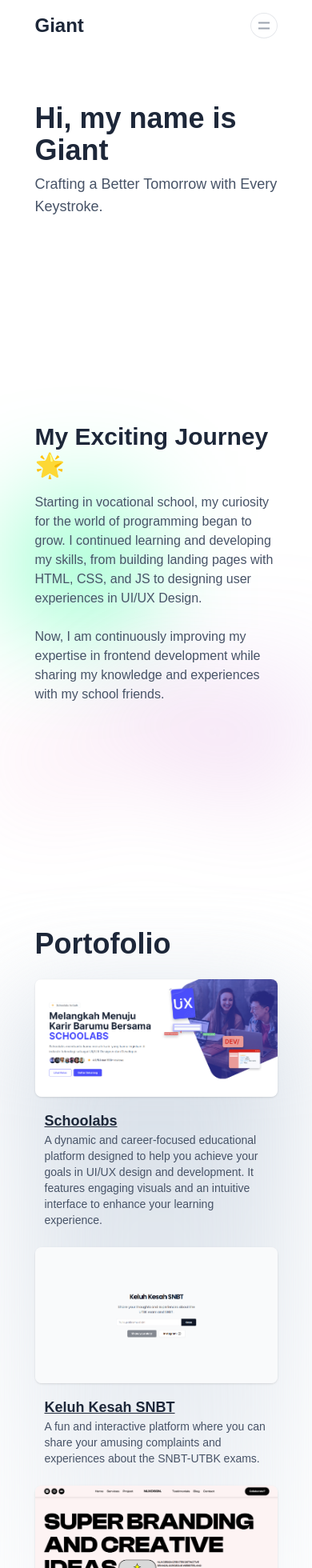
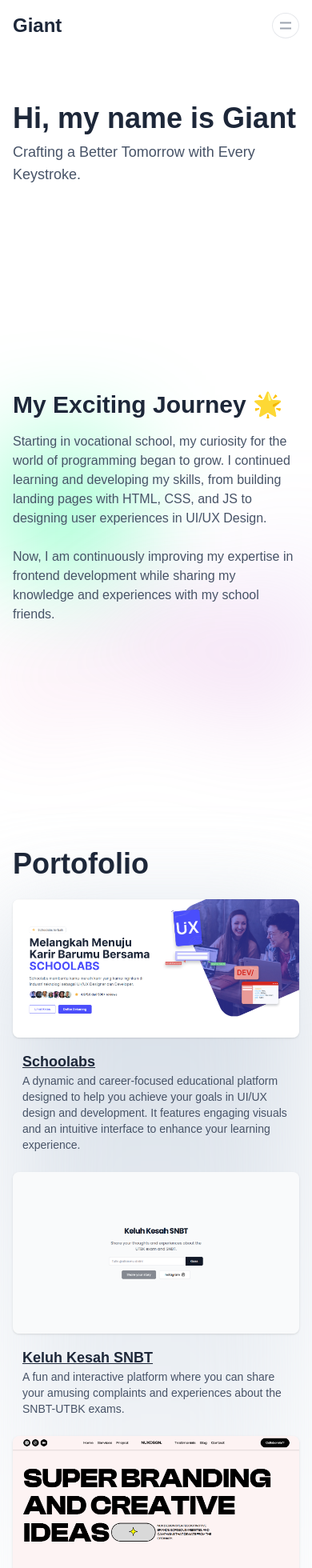
Before and after one commit to Jayennn/my-portofolio, a Next.js app: page / in a window 390 px wide. Shown: the top 1960 px of the page at 80% size. Built offline with nearby package versions, Linux system fonts and the light colour scheme; a web font is replaced by a local one.

Commit message:
refactor: style responsive

```diff
--- a/src/app/page.tsx
+++ b/src/app/page.tsx
@@ -1,5 +1,4 @@
 "use client";
-
 import Image from "next/image";
 import { NavigationBar } from "@/components/layouts/NavigationBar";
 import {Card} from "@/components/Card";
@@ -10,8 +9,8 @@ export default function Home() {
     <main>
       <NavigationBar />
 
-      <section className="py-32 md:py-44 max-w-[90%] mx-auto">
-        <div className="container px-6 flex items-center">
+      <section className="py-32 md:py-44 md:max-w-[90%] md:mx-auto">
+        <div className="container md:px-6 flex items-center">
           <div className="w-full grid lg:grid-cols-3 items-center lg:px-24">
             <div className="space-y-2 col-span-2">
               <h1 className="font-bold text-4xl md:text-5xl text-heading">Hi, my name is Giant</h1>
@@ -25,8 +24,8 @@ export default function Home() {
         </div>
       </section>
 
-      <section id="journey" className="py-32 md:py-44 max-w-[90%] mx-auto">
-        <div className="container px-6 flex items-center relative">
+      <section id="journey" className="py-32 md:py-44 md:max-w-[90%] md:mx-auto">
+        <div className="container md:px-6 flex items-center relative">
           <div className="absolute inset-x-0 -z-10 transform-gpu overflow-hidden blur-3xl">
             <div className="w-[10rem] h-[10rem] bg-[#00FF85] opacity-40"></div>
           </div>
@@ -54,15 +53,11 @@ export default function Home() {
         </div>
       </section>
 
-      <section id="portofolio" className="py-32 md:py-44 max-w-[90%] mx-auto">
-        <div className="relative container px-6 flex flex-col items-center justify-center space-y-6">
+      <section id="portofolio" className="py-32 md:py-44 md:max-w-[90%] md:mx-auto">
+        <div className="relative container md:px-6 flex flex-col items-center justify-center space-y-6">
           <div className="absolute top-28 md:top-6 w-full h-full -z-10 bg-gradient-to-b from-slate-300 opacity-80 to-white blur-3xl"></div>
           <div className="flex items-center justify-between w-full">
             <h1 className="font-bold text-4xl text-heading">Portofolio</h1>
-            {/*<Button className="font-semibold text-lg group">*/}
-            {/*  See All*/}
-            {/*  <ChevronRight className="opacity-0 group-hover:opacity-100 -translate-x-5 group-hover:translate-x-0 transition-all ml-2 w-4 h-4" />*/}
-            {/*</Button>*/}
           </div>
           <div className="grid grid-cols-1 md:grid-cols-2 lg:grid-cols-3 gap-4">
             <Card
@@ -90,7 +85,7 @@ export default function Home() {
         </div>
       </section>
 
-      <section id="contact" className="py-32 md:py-44 max-w-[90%] mx-auto overflow-hidden">
+      <section id="contact" className="py-32 md:py-44 md:max-w-[90%] md:mx-auto overflow-hidden">
         <div className="container flex items-center justify-center relative">
           <svg className="absolute" width="950" height="512" viewBox="0 0 950 512" fill="none">
             <circle cx="475" cy="256" r="474.5" className="stroke-gray-500"/>
--- a/src/components/Card.tsx
+++ b/src/components/Card.tsx
@@ -11,9 +11,9 @@ interface CardProps {
 
 export function Card({image, alt, title, exact, href}: CardProps){
   return (
-    <div className="group max-w-sm space-y-2">
-      <div className="rounded-lg overflow-hidden shadow max-h-44">
-        <Image width={300} height={150} className="w-full object-cover" src={image} alt={alt}/>
+    <div className="group md:max-w-sm space-y-2">
+      <div className="rounded-lg overflow-hidden shadow lg:max-h-44">
+        <Image quality={100} width={300} height={150} className="w-full md:object-cover" src={image} alt={alt}/>
       </div>
       <div className="py-2 px-3 relative">
         <Link href={href} className="font-bold text-lg text-heading underline">{title}</Link>
--- a/src/components/layouts/NavigationBar.tsx
+++ b/src/components/layouts/NavigationBar.tsx
@@ -16,7 +16,7 @@ export function NavigationBar() {
       opacity: 1,
       transition: {
         when: "beforeChildren",
-        staggerChildren: 0.2,
+        staggerChildren: 0.1,
       },
     },
   };
@@ -28,7 +28,7 @@ export function NavigationBar() {
 
   return (
     <nav className="fixed top-0 z-10 w-full bg-white flex flex-col items-center h-16 md:h-20">
-      <div className="max-w-[90%] mx-auto container px-6 py-4 flex items-center justify-between">
+      <div className="md:max-w-[90%] md:mx-auto container md:px-6 py-4 flex items-center justify-between">
         <div className="space-y-1 relative">
           <h1
             onClick={() => window.scrollTo({ top: 0, behavior: "smooth" })}
@@ -101,13 +101,13 @@ export function NavigationBar() {
             variants={containerVariants}
           >
             <motion.ul className="max-w-[90%] mx-auto container px-6 py-4 overflow-hidden flex flex-col gap-6 font-medium text-base text-paragraph">
-              <motion.li variants={itemVariants}>
+              <motion.li onClick={() => setIsOpen(false)} variants={itemVariants}>
                 <Link href="/#journey">Journey</Link>
               </motion.li>
-              <motion.li variants={itemVariants}>
+              <motion.li onClick={() => setIsOpen(false)} variants={itemVariants}>
                 <Link href="/#portofolio">Portofolio</Link>
               </motion.li>
-              <motion.li variants={itemVariants}>
+              <motion.li onClick={() => setIsOpen(false)} variants={itemVariants}>
                 <Link href="/#contact">Contact</Link>
               </motion.li>
             </motion.ul>
```
